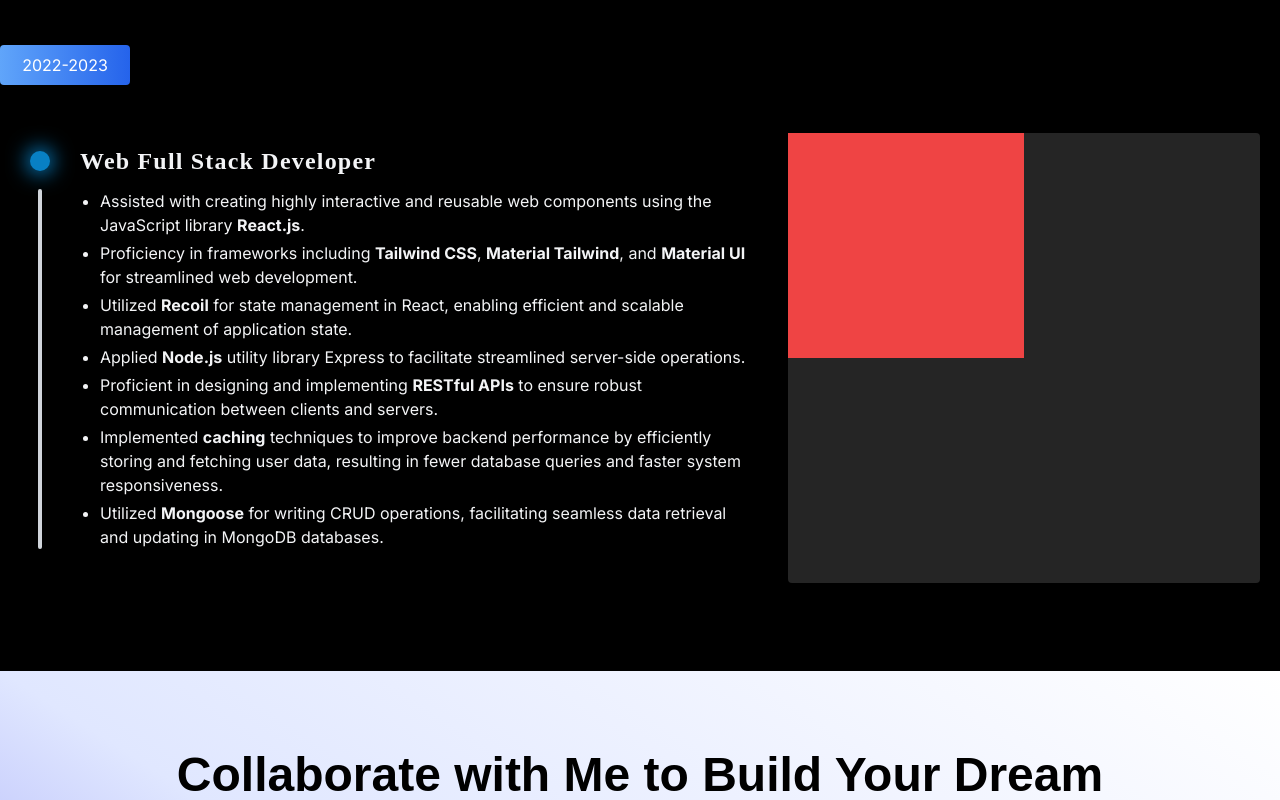
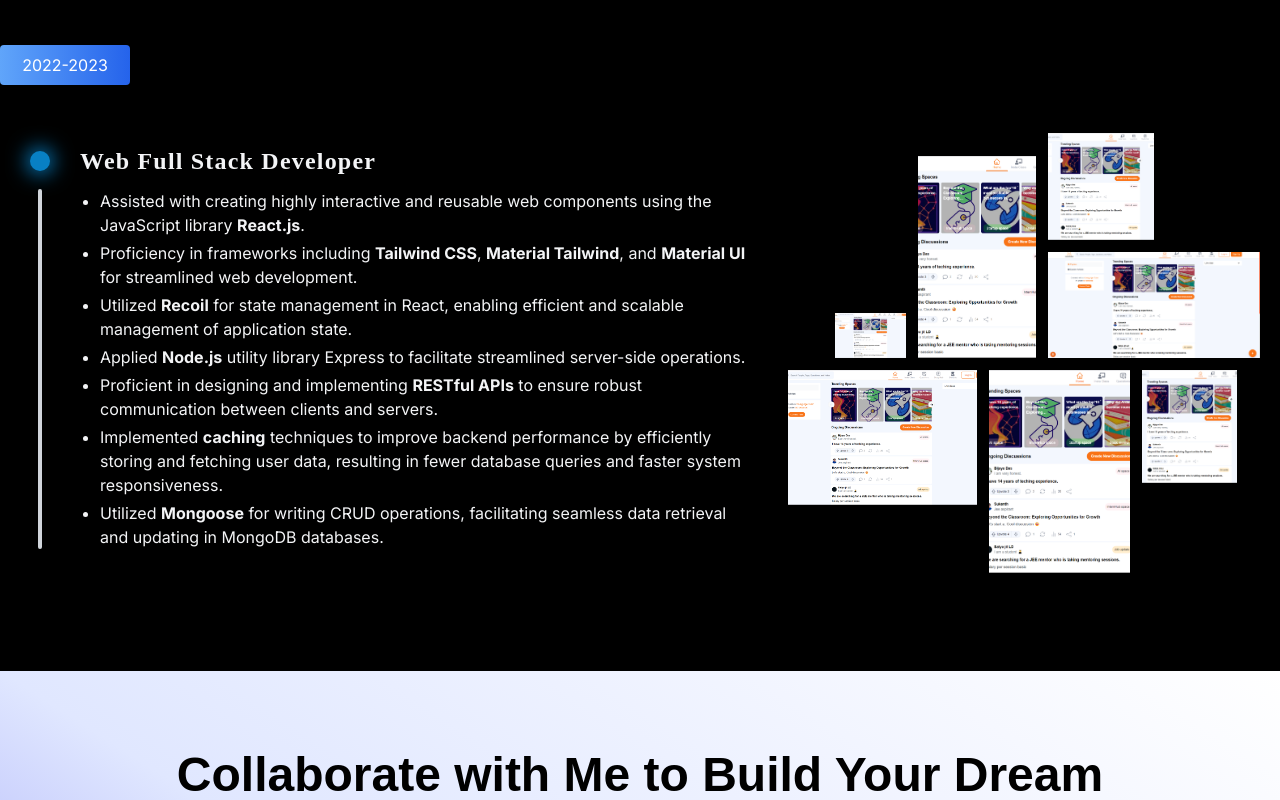
Before and after one commit to chinmaya-kumar-behera/portfolio, a Next.js app in the folder web/: page / in a window 1280 px wide. Shown: the part 940-1740 px from the top of the page. Built offline with nearby package versions, Linux system fonts and the light colour scheme.

Commit message:
Skill UI change

```diff
--- a/web/views/experience/Experience.js
+++ b/web/views/experience/Experience.js
@@ -21,6 +21,22 @@ const Experience = () => {
       "Utilized <strong>Mongoose</strong> for writing CRUD operations, facilitating seamless data retrieval and updating in MongoDB databases.",
     ],
   };
+
+
+  const ImageComp = (
+    <div className="relative h-full w-full rounded">
+      <a href="https://learnduke.com">
+        <Image
+          className="object-cover object-center hover:scale-105 transition-all duration-500"
+          alt="Project_image"
+          src={learnDukeImage}
+          fill={true}
+        />
+      </a>
+    </div>
+  );
+
+
   return (
     <section className="relative w-full lg:space-y-5">
       <SectionHeading heading={"Experience"} />
@@ -58,9 +74,21 @@ const Experience = () => {
 
           {/* ---- */}
           <div className="w-full lg:w-2/5 px-5 py-2 flex items-center">
-            <div className="relative h-[450px] bg-gray-100 bg-opacity-15 w-full rounded">
-              <div className="w-[50%] h-[50%] bg-red-500">
-
+            <div className="relative h-[450px] space-y-3  bg-opacity-15 w-full rounded ">
+              <div className="h-1/2 w-full flex justify-end items-end gap-3">
+                <div className="relative w-[15%] h-[20%] bg-blue-300">{ImageComp}</div>
+                <div className="relative w-[25%] h-[90%] bg-blue-300">{ImageComp}</div>
+                <div className="w-[45%] h-full flex flex-col gap-3">
+                  <div className="w-full h-[50%] flex gap-3">
+                    <div className="relative w-[50%] h-full bg-blue-300">{ImageComp}</div>
+                  </div>
+                  <div className="relative w-full h-[50%] bg-blue-300">{ImageComp}</div>
+                </div>
+              </div>
+              <div className="h-1/2 w-full flex justify-start items-start gap-3">
+                <div className="relative w-[40%] h-[60%] bg-blue-300">{ImageComp}</div>
+                <div className="relative w-[30%] h-[90%] bg-blue-300">{ImageComp}</div>
+                <div className="relative w-[20%] h-[50%] bg-blue-300">{ImageComp}</div>
               </div>
 
               {/* <div className="relative h-full w-full rounded">
@@ -73,7 +101,6 @@ const Experience = () => {
                   />
                 </a>
               </div> */}
-
             </div>
           </div>
           {/* --- */}
--- a/web/views/skill/Skills.js
+++ b/web/views/skill/Skills.js
@@ -90,7 +90,7 @@ const Skills = () => {
       {
         name: "Git",
         logo: git,
-        desc: "Strong version control skills using Git/GitHub. Proficient in branching, merging, and resolving conflicts. Experience in collaborative development and managing repositories.",
+        desc: "Strong version control skills using Gitea, GitLab and GitHub. Proficient in branching, merging, resolving conflicts and raising PR. Experience in collaborative development and managing repositories.",
       },
     ];
    const skillStyle = `relative w-full md:max-w-[300px] p-7 space-y-4 bg-gray-100 border border-white hover:border-blue-500`;
```
